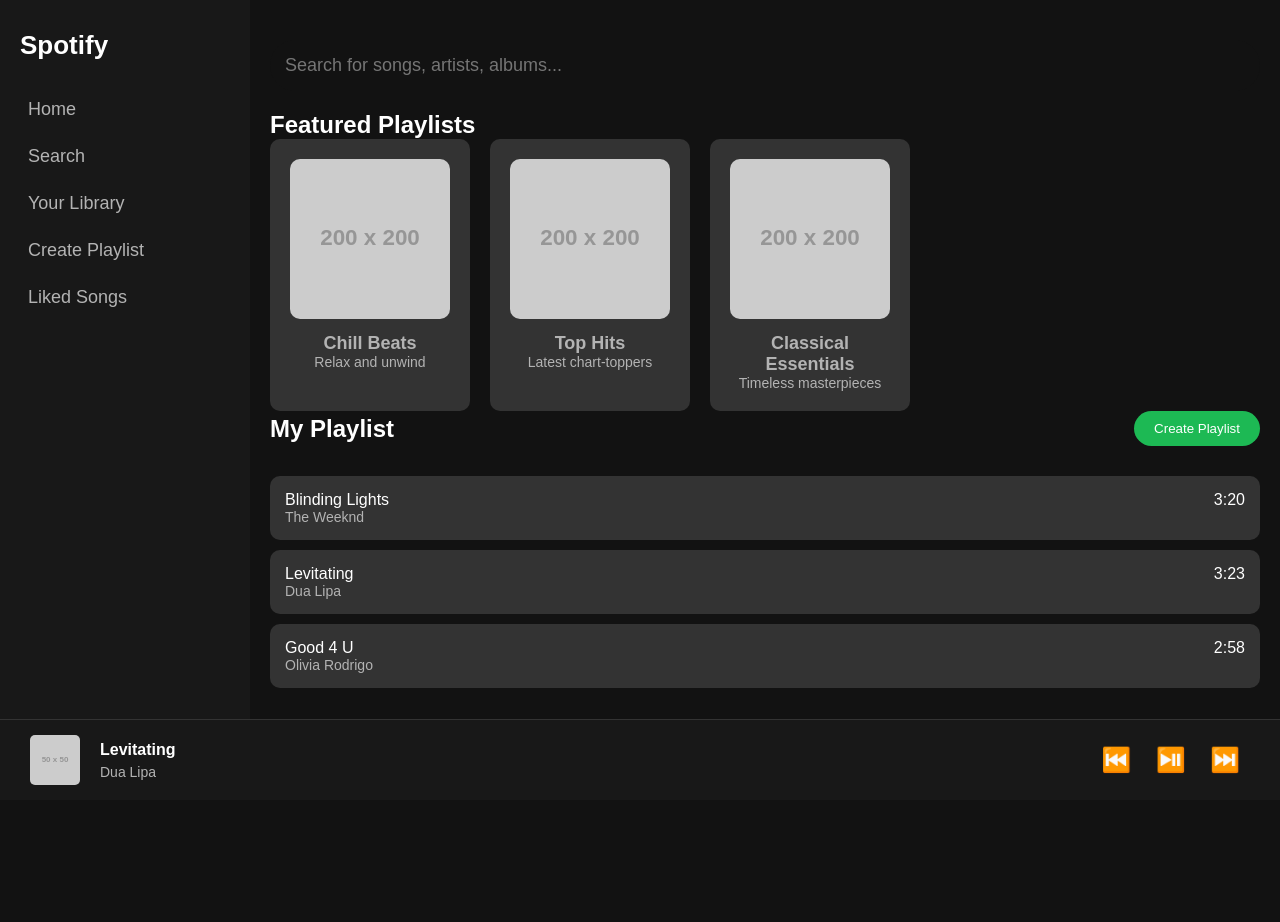
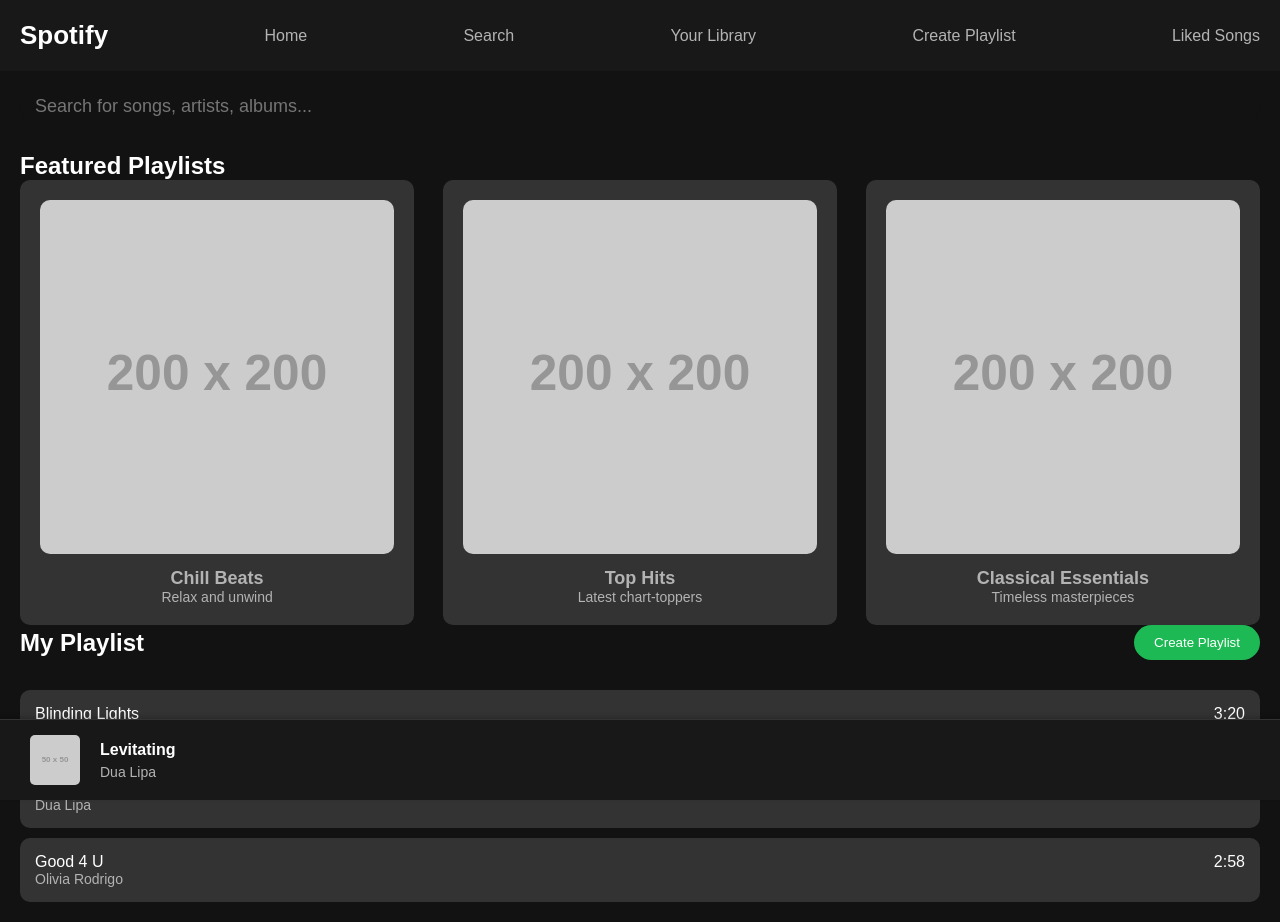
Before and after one commit to realspinkyyy/Spotify-, a plain HTML site: page index.html in a window 1280 px wide. Before the commit the page ends 800 px from the top, so only its background shows below. Drawn offline with Linux system fonts and the light colour scheme; placeholder pictures from the web are drawn by us.

Commit message:
Update index.html

```diff
--- a/index.html
+++ b/index.html
@@ -3,7 +3,11 @@
 <head>
     <meta charset="UTF-8">
     <meta name="viewport" content="width=device-width, initial-scale=1.0">
+    <meta name="theme-color" content="#1DB954">
     <title>Spotify Clone</title>
+    <link rel="icon" href="https://via.placeholder.com/50x50">
+    <link rel="apple-touch-icon" href="https://via.placeholder.com/180x180">
+    <link rel="manifest" href="/manifest.json">
     <style>
         * {
             margin: 0;
@@ -15,38 +19,38 @@
             color: white;
             font-family: Arial, sans-serif;
             display: flex;
+            flex-direction: column;
             min-height: 100vh;
         }
         .container {
             display: flex;
             flex-grow: 1;
+            flex-direction: column;
         }
         .sidebar {
-            width: 250px;
+            width: 100%;
             background-color: #181818;
-            height: 100vh;
-            padding: 30px 20px;
+            padding: 20px;
+            display: flex;
+            justify-content: space-between;
+            align-items: center;
         }
         .sidebar .logo {
             font-size: 26px;
             font-weight: bold;
-            margin-bottom: 30px;
         }
         .sidebar a {
             color: #b3b3b3;
             text-decoration: none;
-            font-size: 18px;
-            display: block;
-            margin: 10px 0;
-            padding: 8px;
+            font-size: 16px;
+            margin-left: 20px;
         }
         .sidebar a:hover {
-            background-color: #333;
-            border-radius: 5px;
+            color: white;
         }
         .main-content {
             flex-grow: 1;
-            padding: 40px 20px;
+            padding: 10px 20px;
             overflow-y: auto;
         }
         .search-bar input {
@@ -66,14 +70,16 @@
         .featured-playlists {
             display: flex;
             flex-wrap: wrap;
-            gap: 20px;
+            gap: 15px;
+            justify-content: space-between;
         }
         .playlist-card {
             background-color: #333;
             padding: 20px;
-            width: 200px;
+            width: calc(33% - 15px);
             border-radius: 10px;
             text-align: center;
+            cursor: pointer;
         }
         .playlist-card img {
             width: 100%;
@@ -99,6 +105,7 @@
             align-items: center;
             justify-content: space-between;
             border-top: 1px solid #333;
+            box-shadow: 0 -2px 5px rgba(0, 0, 0, 0.2);
         }
         .now-playing img {
             width: 50px;
@@ -169,6 +176,19 @@
         .song-list .song-artist {
             font-size: 14px;
             color: #b3b3b3;
+        }
+        @media (max-width: 768px) {
+            .playlist-card {
+                width: calc(50% - 15px);
+            }
+        }
+        @media (max-width: 480px) {
+            .playlist-card {
+                width: 100%;
+            }
+            .sidebar {
+                padding: 20px 10px;
+            }
         }
     </style>
 </head>
@@ -251,14 +271,3 @@
             <p>Dua Lipa</p>
         </div>
         <div class="controls">
-            <button>⏮️</button>
-            <button>⏯️</button>
-            <button>⏭️</button>
-        </div>
-    </div>
-
-    <script>
-        // Add basic interactivity if needed (e.g., play/pause, etc.)
-    </script>
-</body>
-</html>
```
